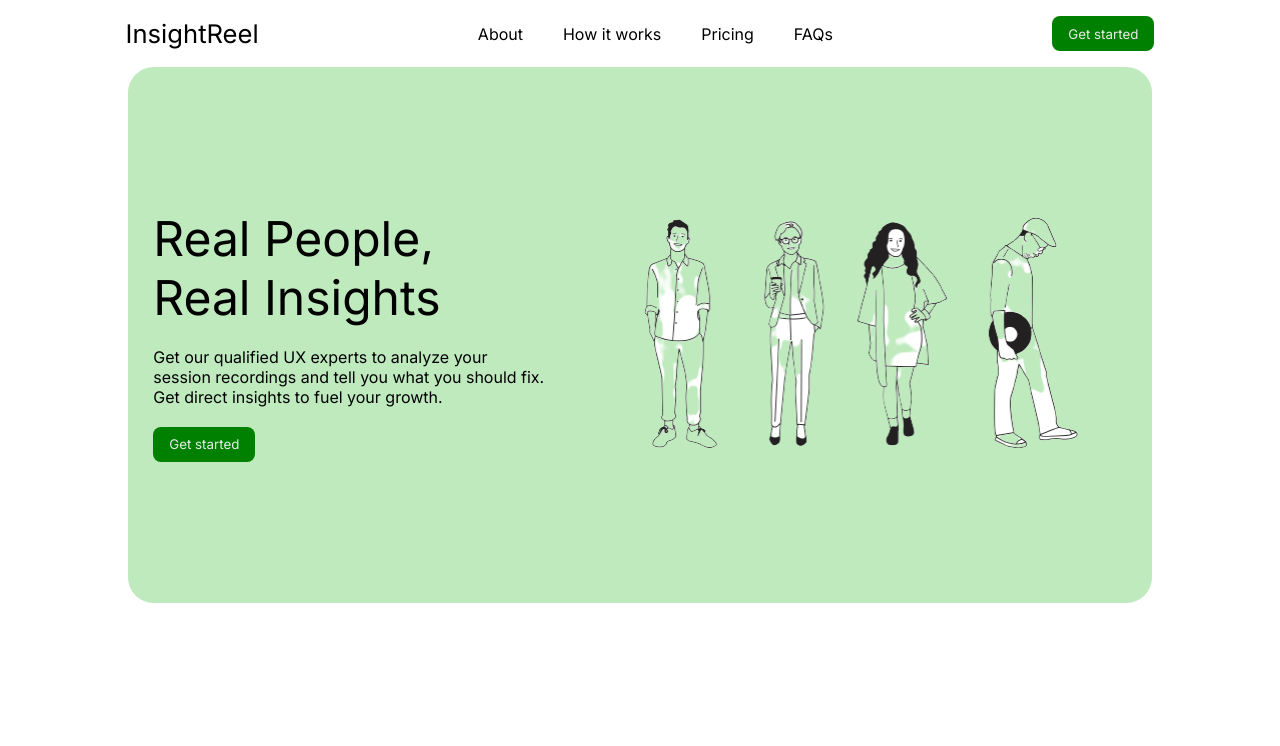
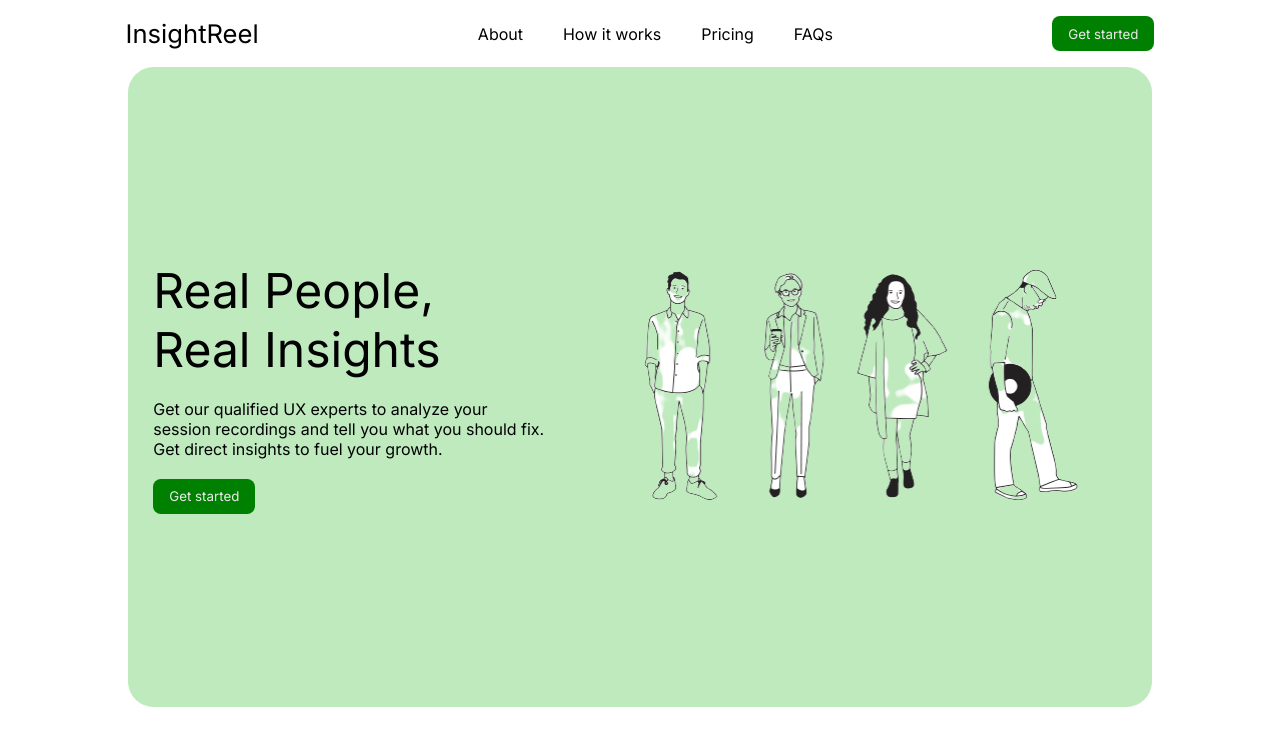
Before and after one commit to Delgorithm/react-insight-reel, a React (Vite) app: page / in a window 1280 px wide. Shown: the top 746 px of the page. Built offline with nearby package versions, Linux system fonts and the light colour scheme.

Commit message:
hero css

```diff
--- a/src/components/Hero/Hero.css
+++ b/src/components/Hero/Hero.css
@@ -6,6 +6,7 @@
     background-color: rgb(190, 234, 190);
     border-radius: 2vmax;
     margin: 0rem 8rem;
+    min-height: 80svh;
 }
 
 .left-part > p:nth-child(1){
```
